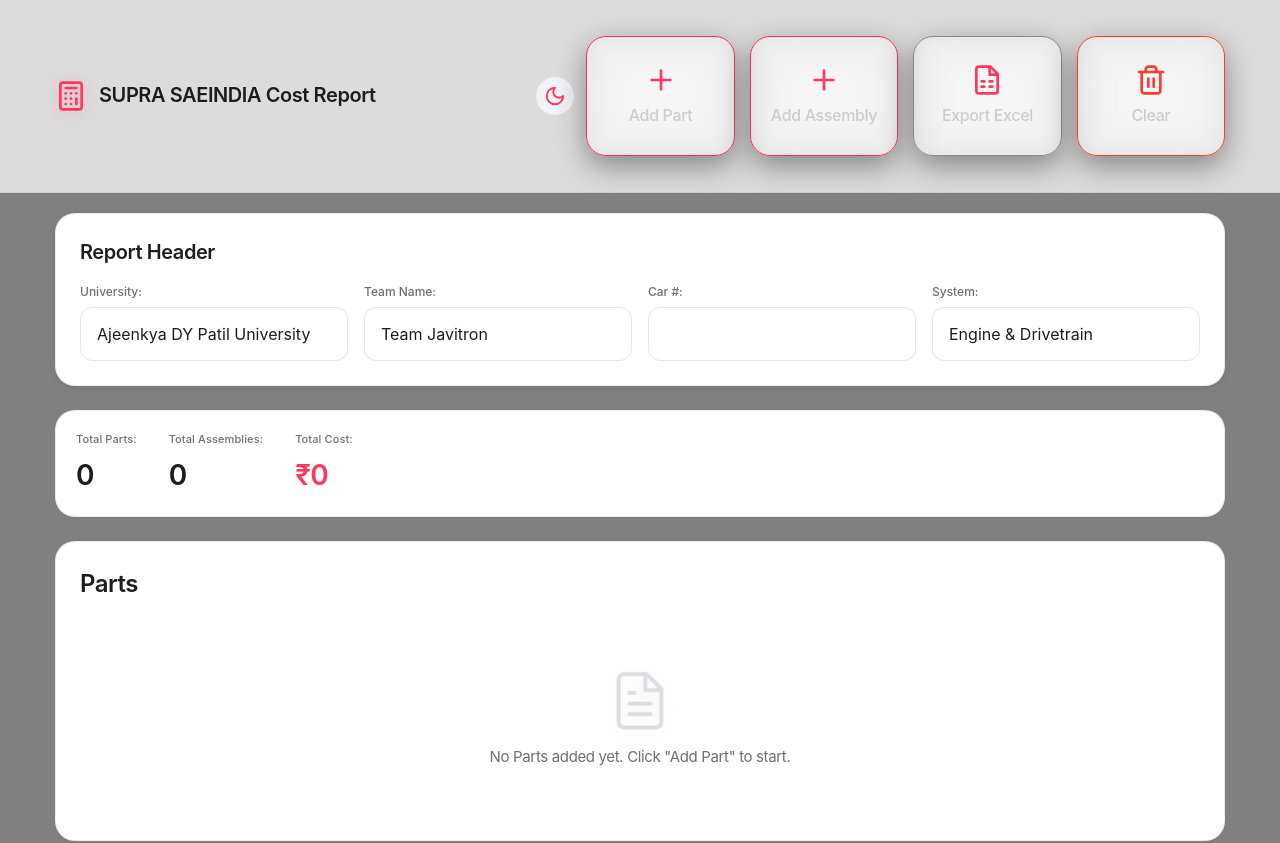
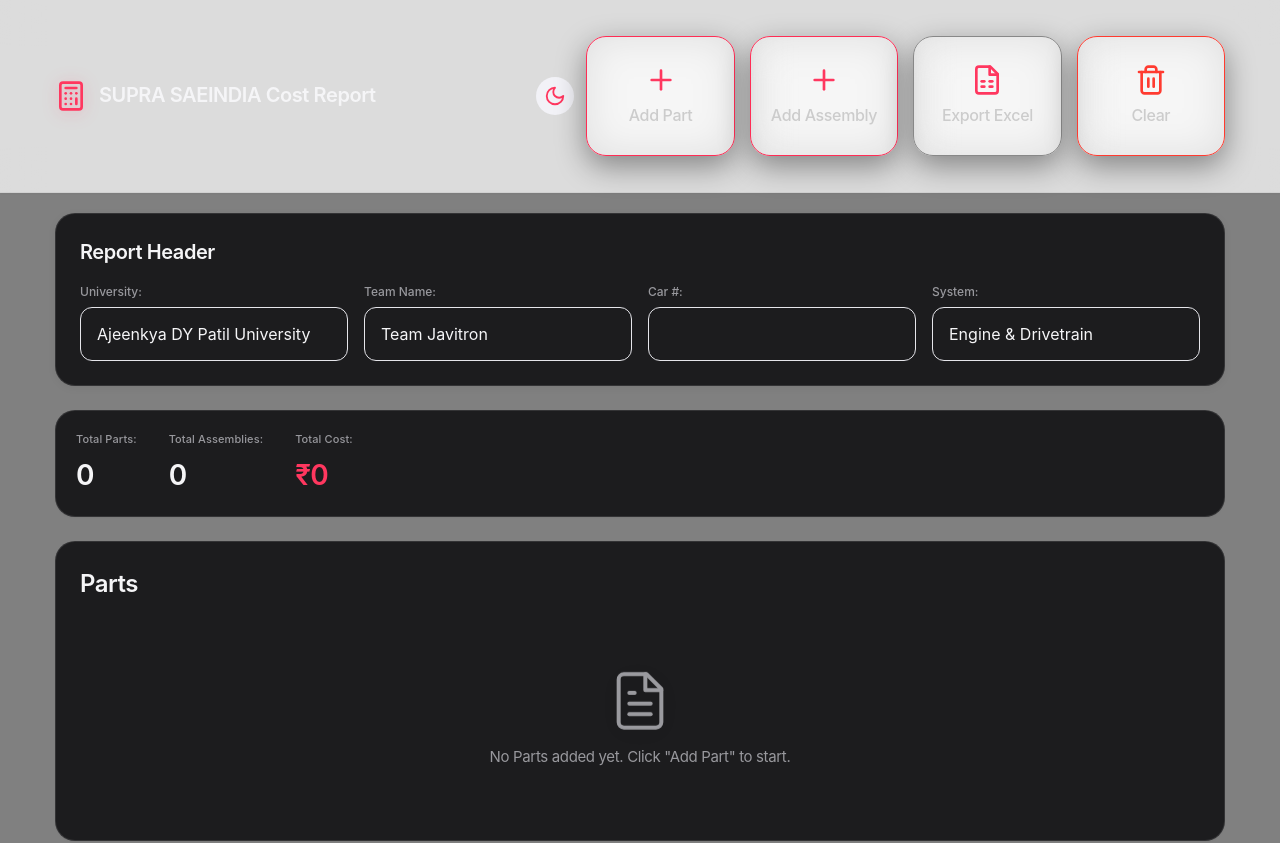
Before and after one commit to not-brajesh/Cost-Report-App-, a React (Vite) app: page / in a window 1280 px wide. Shown: the top 843 px of the page. Built offline with nearby package versions, Linux system fonts and the light colour scheme.

Commit message:
Change background to pure dark black (#000000)

```diff
--- a/src/App.css
+++ b/src/App.css
@@ -6,13 +6,13 @@
 }
 
 :root {
-  /* Apple Color System */
-  --ios-bg: #f5f5f7;
-  --ios-bg-secondary: #ffffff;
-  --ios-text: #1d1d1f;
-  --ios-text-secondary: #6e6e73;
+  /* Apple Color System - Dark Mode */
+  --ios-bg: #000000;
+  --ios-bg-secondary: #1c1c1e;
+  --ios-text: #f5f5f7;
+  --ios-text-secondary: #98989d;
   --ios-tertiary: #8e8e93;
-  --ios-separator: rgba(60, 60, 67, 0.1);
+  --ios-separator: rgba(255, 255, 255, 0.1);
   --ios-accent: #ff375f;
   --ios-accent-secondary: #ff2d55;
   --ios-success: #34c759;
@@ -64,12 +64,12 @@
 
 /* Dark Mode */
 .app.dark-mode {
-  background: linear-gradient(135deg, #1c1c1e 0%, #2c2c2e 100%);
+  background: #000000;
   color: #f5f5f7;
 }
 
 .app.dark-mode body {
-  background: linear-gradient(135deg, #1c1c1e 0%, #2c2c2e 100%);
+  background: #000000;
   color: #f5f5f7;
 }
 
```
